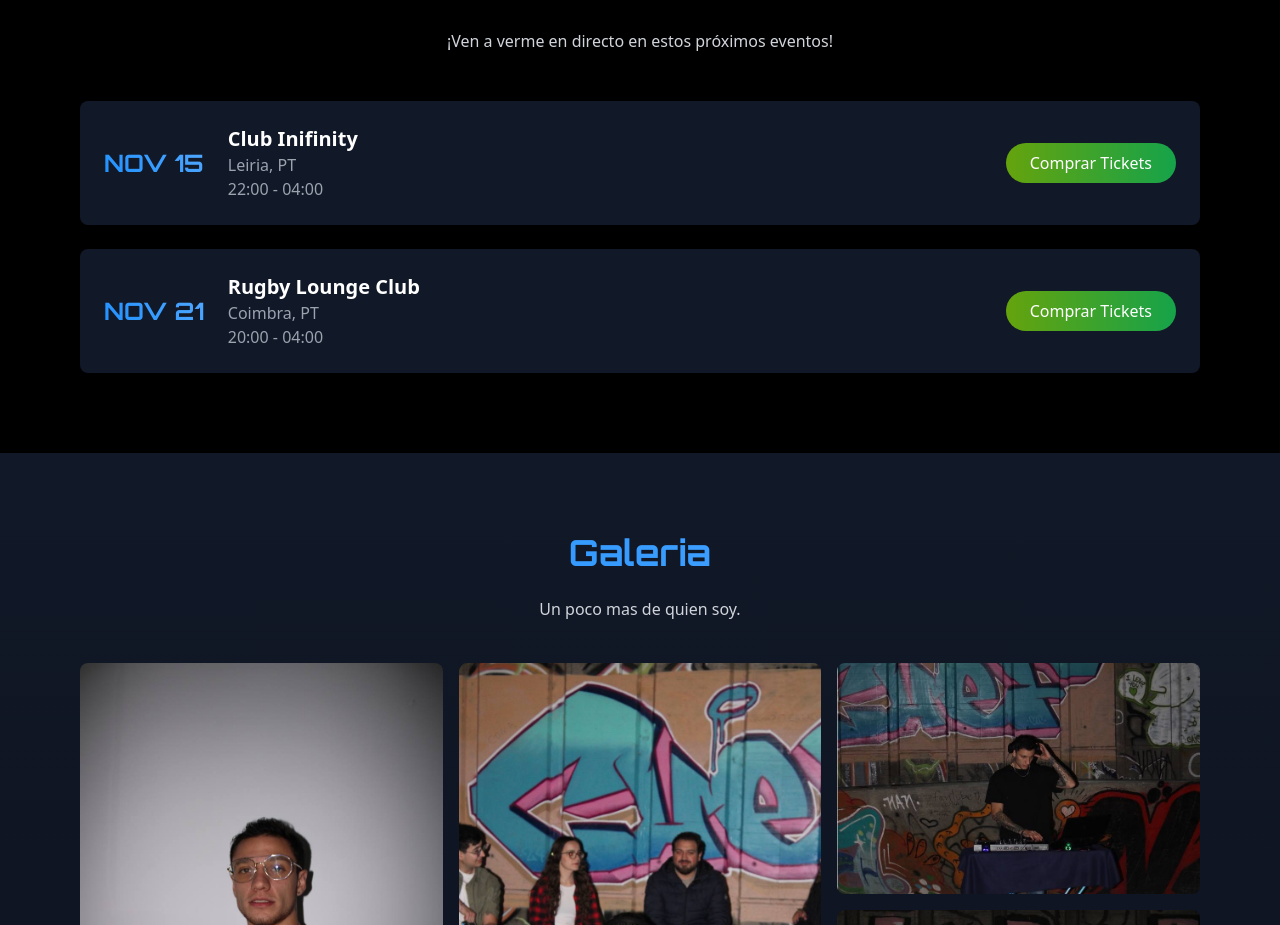
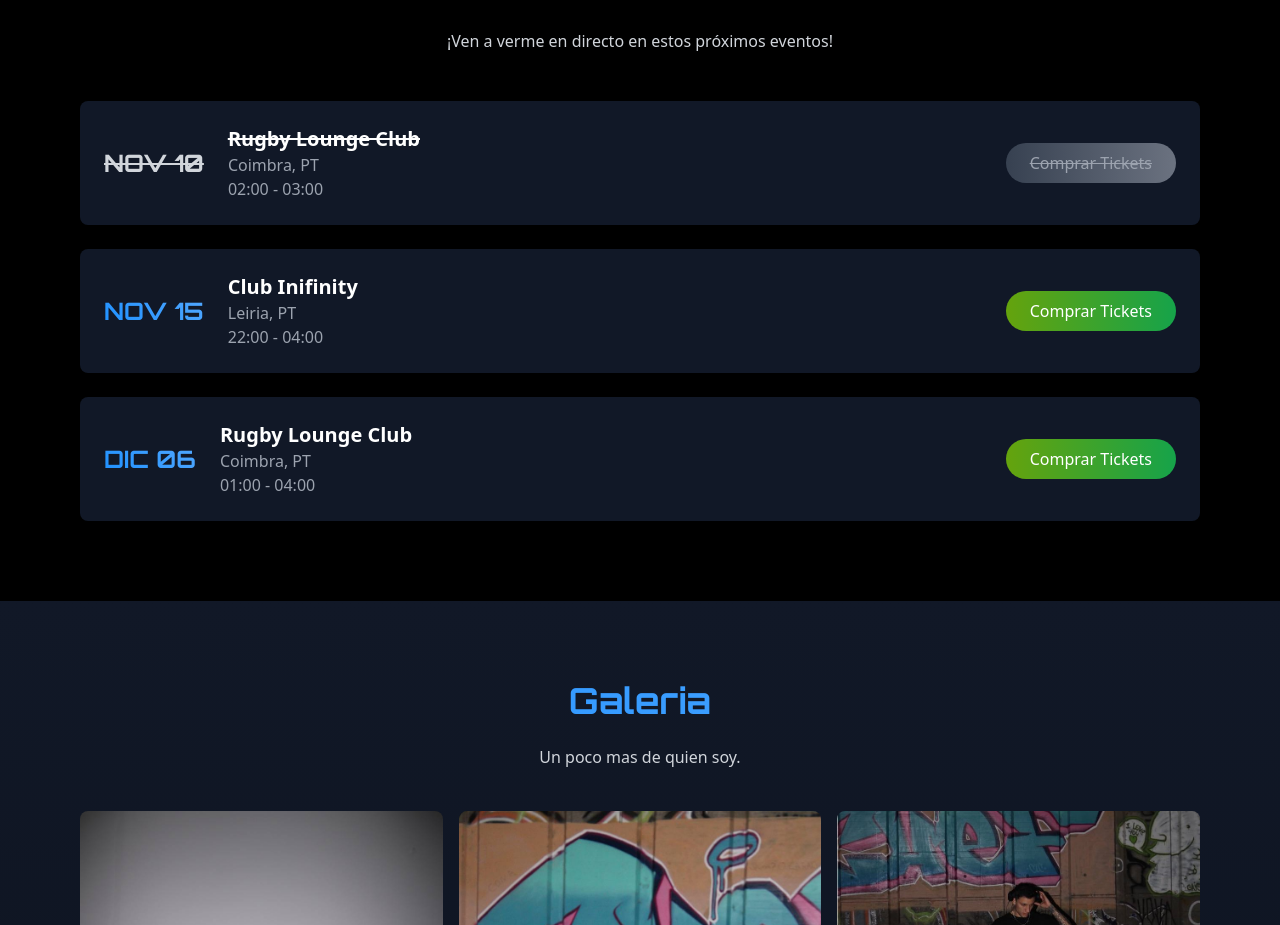
Before and after one commit to EdgarDNavarro/dj-odiel, a React (Vite) app: page / in a window 1280 px wide. Shown: the part 2423-3348 px from the top of the page. Built offline with nearby package versions, Linux system fonts and the light colour scheme; a web font is replaced by a local one.

Commit message:
Events updated

```diff
--- a/src/components/Events.tsx
+++ b/src/components/Events.tsx
@@ -3,18 +3,28 @@ import { motion } from 'framer-motion';
 const Events = () => {
   const events = [
     {
+      date: "NOV 10",
+      venue: "Rugby Lounge Club",
+      location: "Coimbra, PT",
+      time: "02:00 - 03:00",
+      map: "https://maps.app.goo.gl/TE1thqcZha74ogDk6",
+      finished: true
+    },
+    {
       date: "NOV 15",
       venue: "Club Inifinity",
       location: "Leiria, PT",
       time: "22:00 - 04:00",
-      map: "https://maps.app.goo.gl/9hA5JxnXdzjD9Lp16"
+      map: "https://maps.app.goo.gl/9hA5JxnXdzjD9Lp16",
+      finished: false
     },
     {
-      date: "NOV 21",
+      date: "DIC 06",
       venue: "Rugby Lounge Club",
       location: "Coimbra, PT",
-      time: "20:00 - 04:00",
-      map: "https://maps.app.goo.gl/TE1thqcZha74ogDk6"
+      time: "01:00 - 04:00",
+      map: "https://maps.app.goo.gl/TE1thqcZha74ogDk6",
+      finished: false
     }
   ];
 
@@ -44,10 +54,10 @@ const Events = () => {
             >
               <div className="flex items-center space-x-6 mb-4 md:mb-0">
                 <div className="text-center md:text-left">
-                  <h3 className="text-2xl font-bold gradient-text font-orbitron">{event.date}</h3>
+                  <h3 className={`text-2xl font-bold ${event.finished ? "line-through text-gray-300" : "gradient-text"} font-orbitron`}>{event.date}</h3>
                 </div>
                 <div>
-                  <h4 className="text-xl font-semibold hover:text-blue-400 transition-colors">
+                  <h4 className={`text-xl font-semibold ${event.finished ? "line-through" : "hover:text-blue-400"} transition-colors`}>
                     <a target="_blank" href={event.map} className='hover:cursor-pointer hover:text-blue-400 transition-colors'>
                     {event.venue}
                     </a>
@@ -57,11 +67,11 @@ const Events = () => {
                 </div>
               </div>
               <motion.button
-                whileHover={{ scale: 1.05 }}
-                whileTap={{ scale: 0.95 }}
-                className="bg-gradient-to-r from-lime-600 to-green-600 text-white px-6 py-2 rounded-full hover:from-lime-700 hover:to-green-700 transition duration-300"
+                whileHover={!event.finished ? { scale: 1.05 } : undefined}
+                whileTap={!event.finished ? { scale: 0.95 } : undefined}
+                className={`bg-gradient-to-r px-6 py-2 rounded-full transition duration-300 ${event.finished ? "from-gray-700 to-gray-500 text-gray-400" : "from-lime-600 to-green-600 text-white hover:from-lime-700 hover:to-green-700"}`}
               >
-                <a className='w-full h-full' href='tel:+351912553887'>Comprar Tickets </a>
+                <a className={`w-full h-full ${event.finished && 'line-through'}`} href='tel:+351912553887'>Comprar Tickets </a>
               </motion.button>
             </motion.div>
           ))}
```
